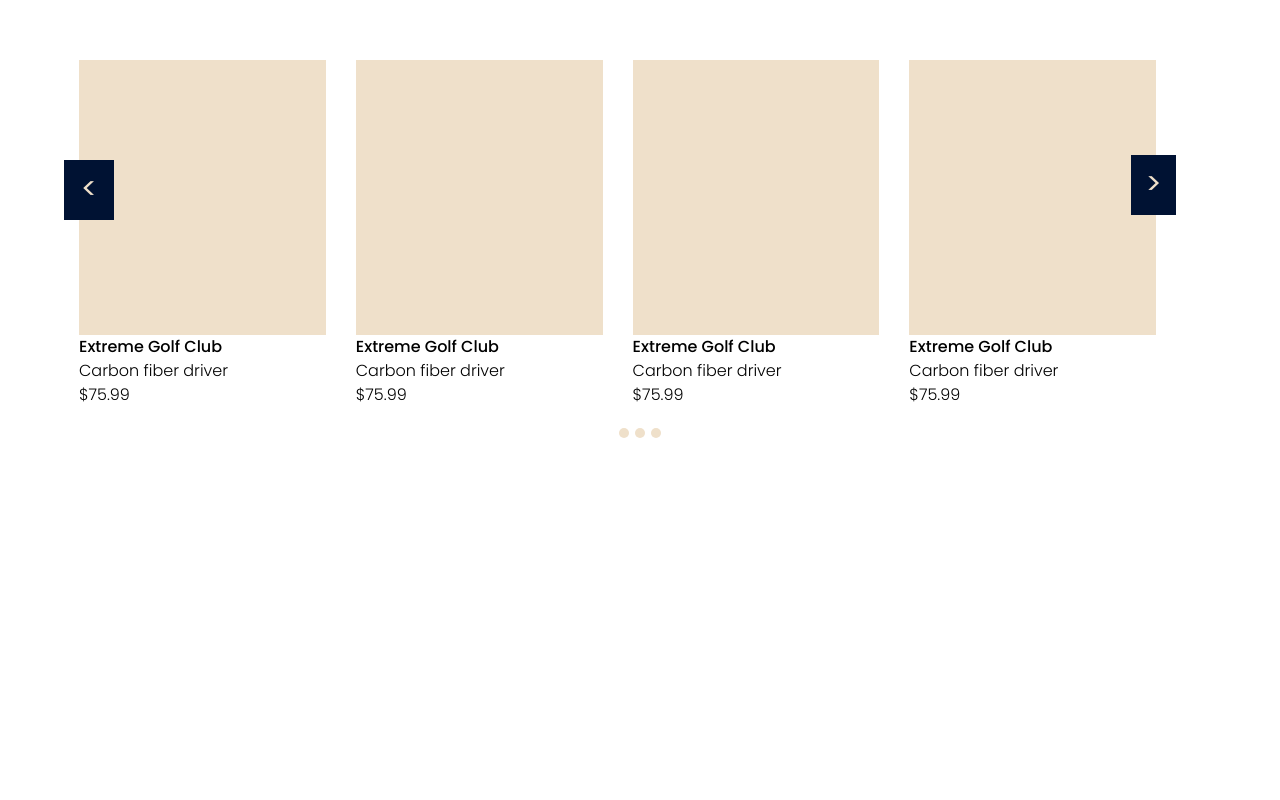
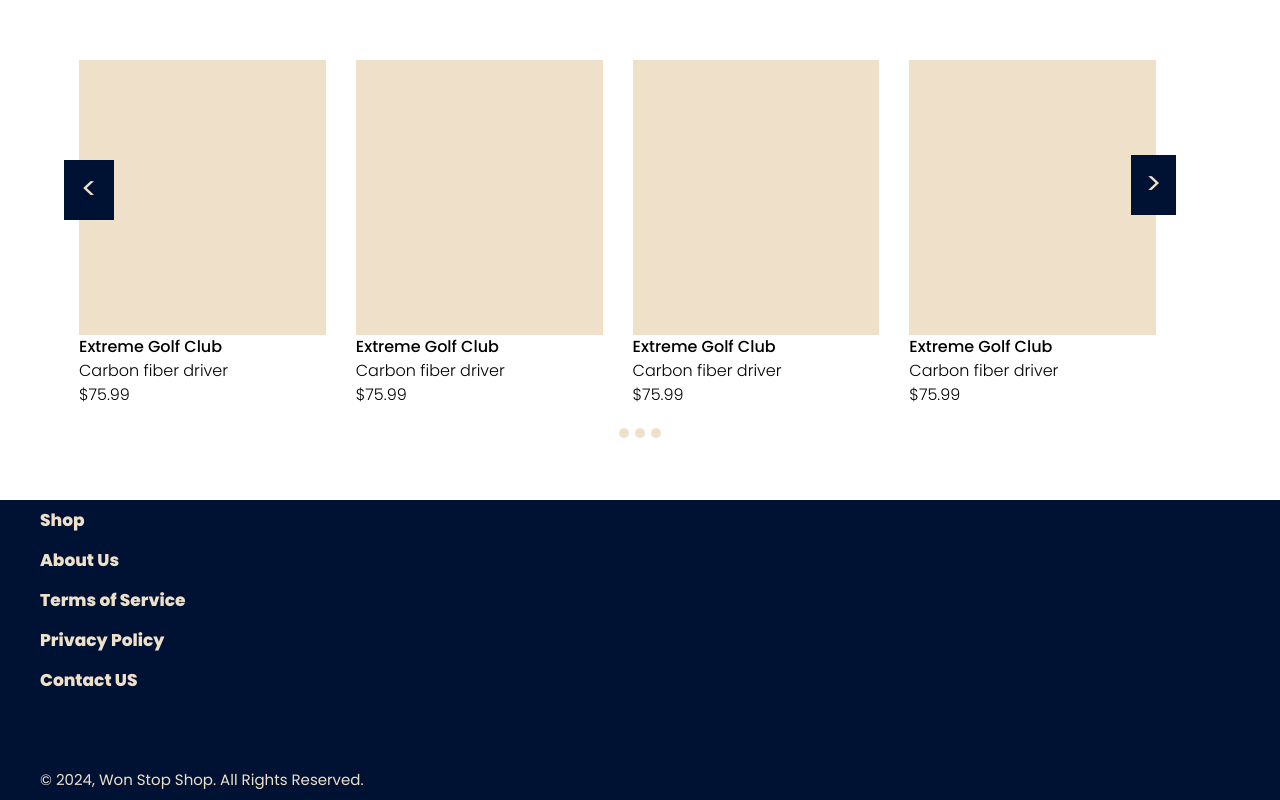
Before and after one commit to tdematos/Ecommerce-Store, a React (Vite) app in the folder ecom-website-project/: page / in a window 1280 px wide. Shown: the part 4910-5710 px from the top of the page. Before the commit the page ends 5410 px from the top, so only its background shows below. Built offline with nearby package versions, Linux system fonts and the light colour scheme.

Commit message:
[footer] - create footer component, and add style using css

```diff
--- /dev/null
+++ b/ecom-website-project/src/components/Footer.tsx
@@ -0,0 +1,36 @@
+import React, { Fragment } from "react";
+import "../style/Footer.css";
+
+const Footer: React.FC = () => {
+  return (
+    <Fragment>
+      <footer>
+        <div className="site-links-container">
+          <ul className="link-list">
+            <li>
+              <a href="">Shop</a>
+            </li>
+            <li>
+              <a href="">About Us</a>
+            </li>
+            <li>
+              <a href="">Terms of Service</a>
+            </li>
+            <li>
+              <a href="">Privacy Policy</a>
+            </li>
+            <li>
+              <a href="">Contact US</a>
+            </li>
+          </ul>
+        </div>
+        <div className="social-media-links"></div>
+        <div className="copyright-links">
+          <p>© 2024, Won Stop Shop. All Rights Reserved.</p>
+        </div>
+      </footer>
+    </Fragment>
+  );
+};
+
+export default Footer;
--- a/ecom-website-project/src/components/home.tsx
+++ b/ecom-website-project/src/components/home.tsx
@@ -8,6 +8,7 @@ import ItemCompare from "./ItemCompare";
 import TwoItems from "./twoItems";
 import TestimonialBanner from "./TestimonialBanner";
 import CTASection from "./CTASection";
+import Footer from "./Footer";
 
 const HomePage: React.FC = () => {
   return (
@@ -22,7 +23,7 @@ const HomePage: React.FC = () => {
       <TestimonialBanner />
       <CTASection />
       <ItemCarousal />
-      <footer></footer>
+      <Footer />
     </Fragment>
   );
 };
--- /dev/null
+++ b/ecom-website-project/src/style/Footer.css
@@ -0,0 +1,24 @@
+footer {
+  background-color: var(--darkBlue-color);
+  height: 300px;
+  display: flex;
+  flex-direction: column;
+  justify-content: space-between;
+  align-items: space-between;
+}
+
+.link-list > li > a {
+  text-decoration: none;
+  color: var(--sand-color);
+  font-weight: 800;
+  font-size: 17px;
+  line-height: 40px;
+}
+
+.copyright-links {
+  text-decoration: none;
+  color: var(--sand-color);
+  font-size: 15px;
+  line-height: 40px;
+  margin-left: 40px;
+}
```
